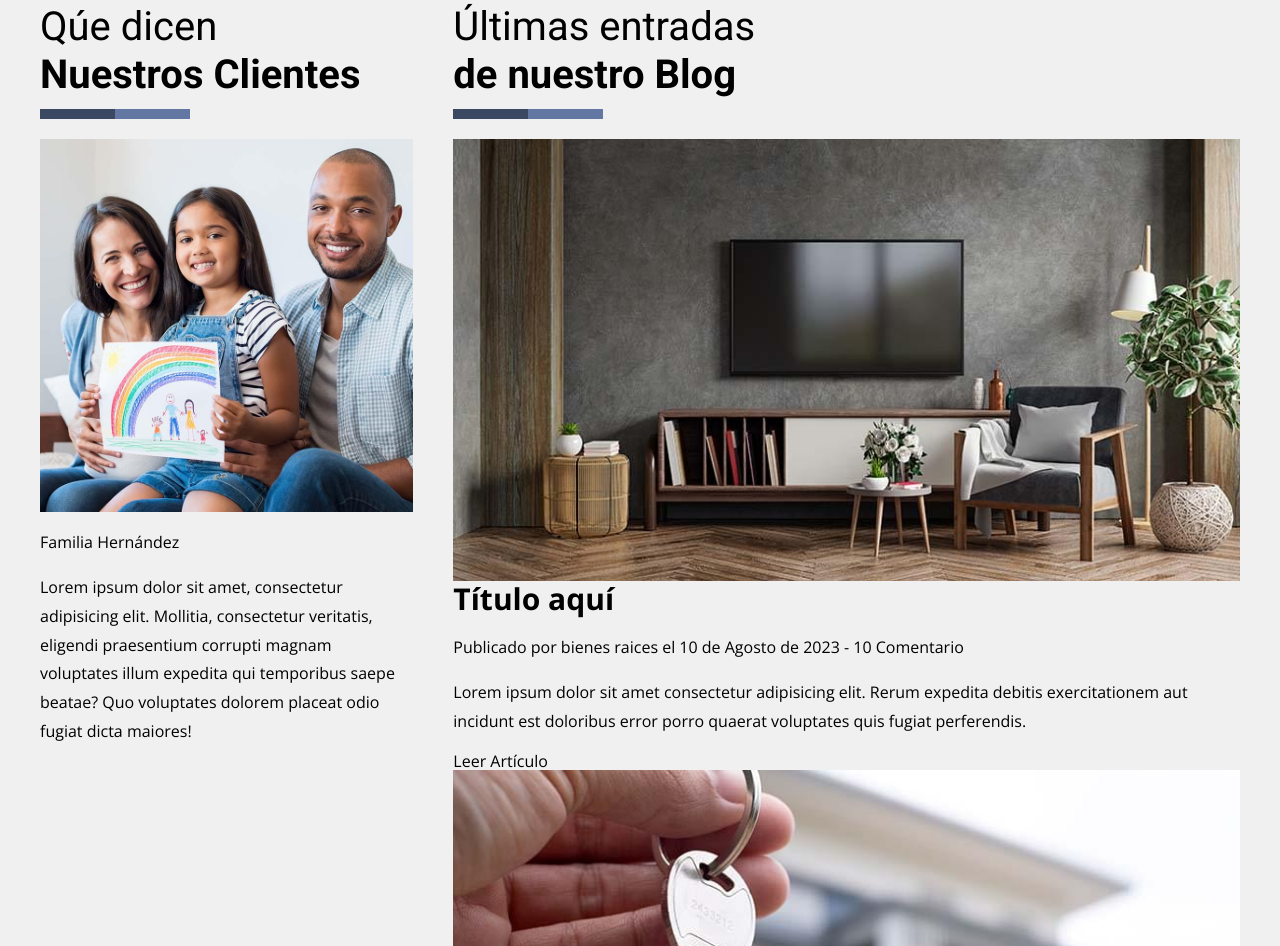
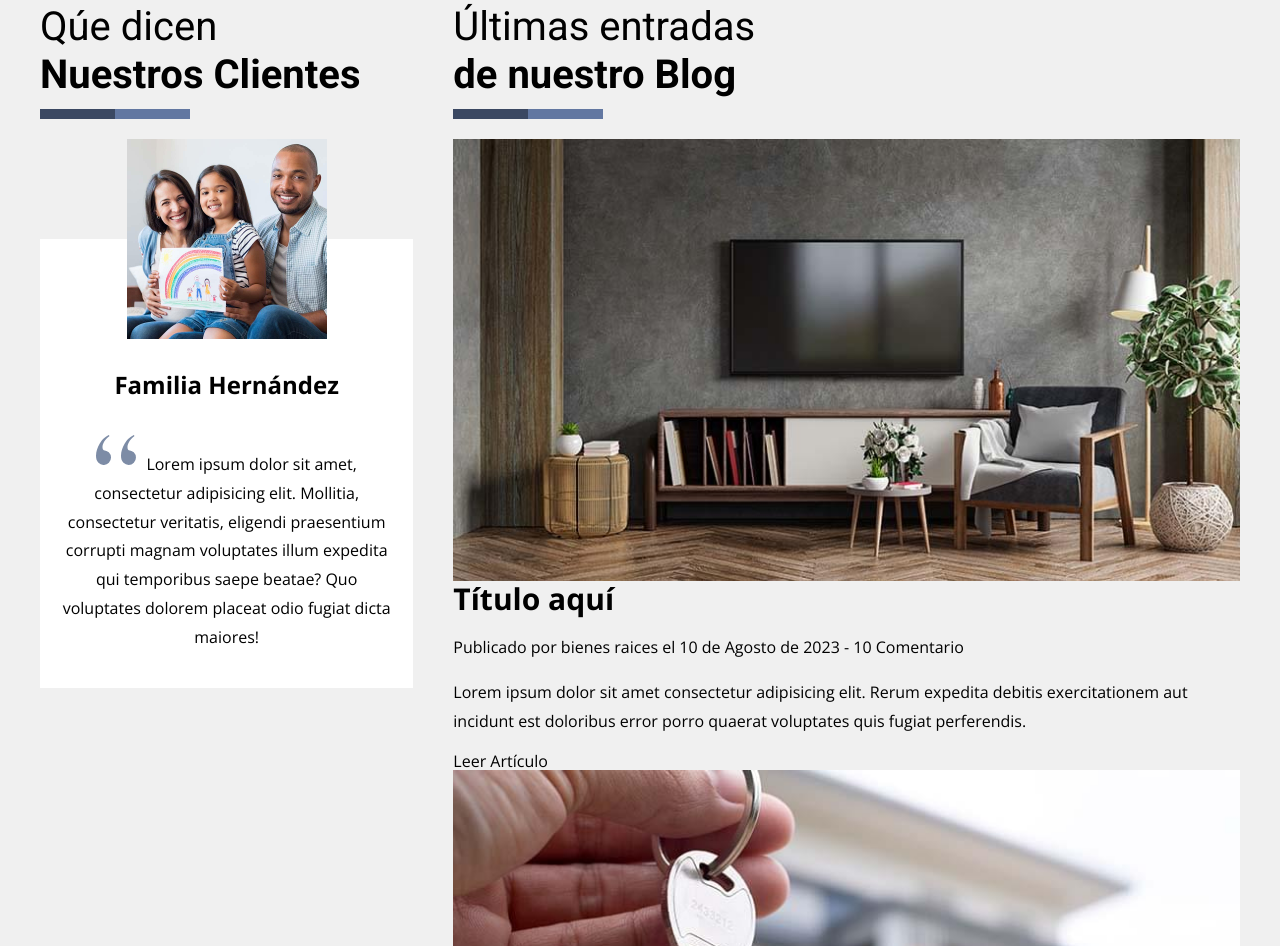
Before and after one commit to juanjopareja/real-estate-web, a website: page index.html in a window 1280 px wide. Shown: the part 2723-3669 px from the top of the page. Drawn offline with nearby package versions, Linux system fonts and the light colour scheme.

Commit message:
Add comments and blog section comments css

```diff
--- a/src/scss/ui/content/_comments-blog.scss
+++ b/src/scss/ui/content/_comments-blog.scss
@@ -18,3 +18,36 @@
         @include mix.heading(true);
     }
 }
+
+.comment {
+    text-align: center;
+
+    &__image {
+        width: 20rem;
+        margin: 0 auto;
+    }
+
+    &__content {
+        background-color: var.$white;
+        margin-top: -10rem;
+        padding: 10rem 2rem 2rem 2rem;
+    }
+
+    &__name {
+        font-size: 2.4rem;
+        font-weight: 700;
+    }
+
+    &__text {
+        &::before {
+            content: '';
+            background-image: url(../img/quote.svg);
+            background-repeat: no-repeat;
+            background-position: center;
+            display: inline-block;
+            width: 4rem;
+            height: 4rem;
+            margin-right: 1rem;
+        }
+    }
+}
```
Also changed, not shown: build/css/app.css, 1 other file.
